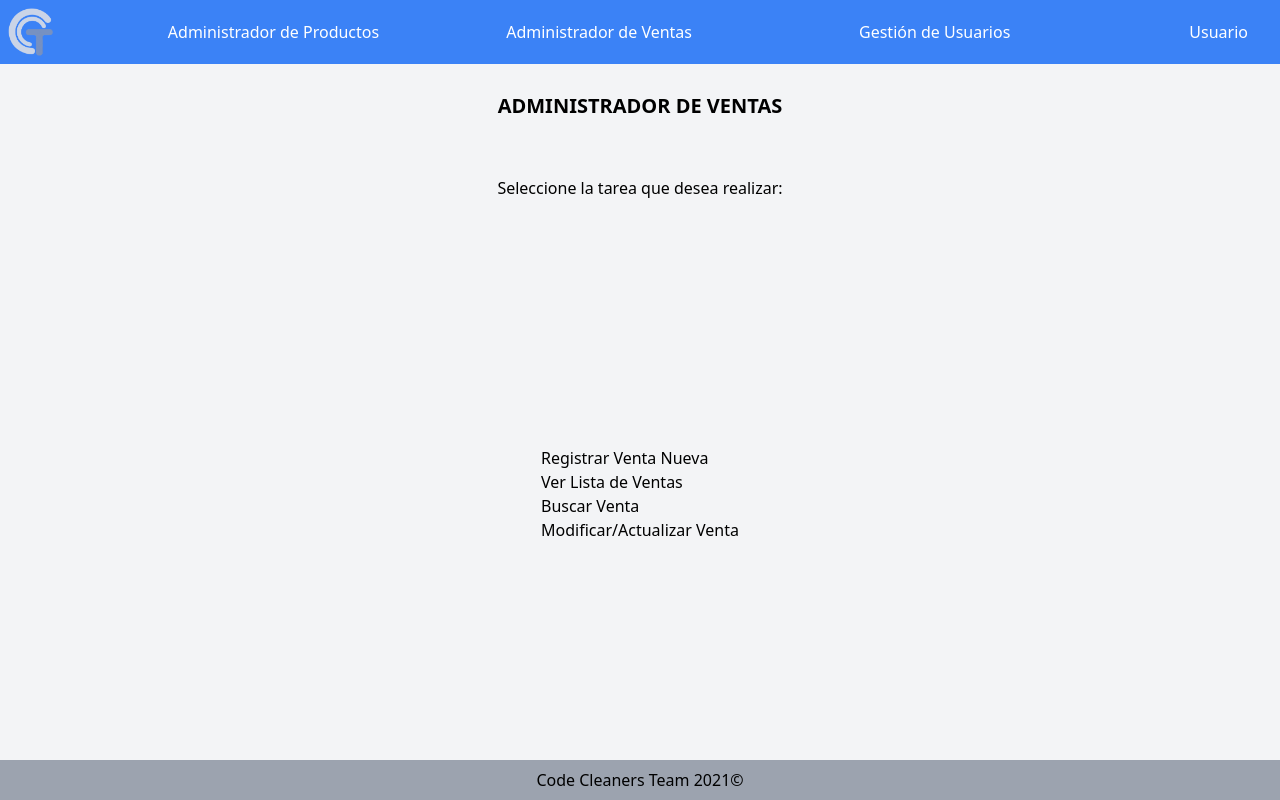
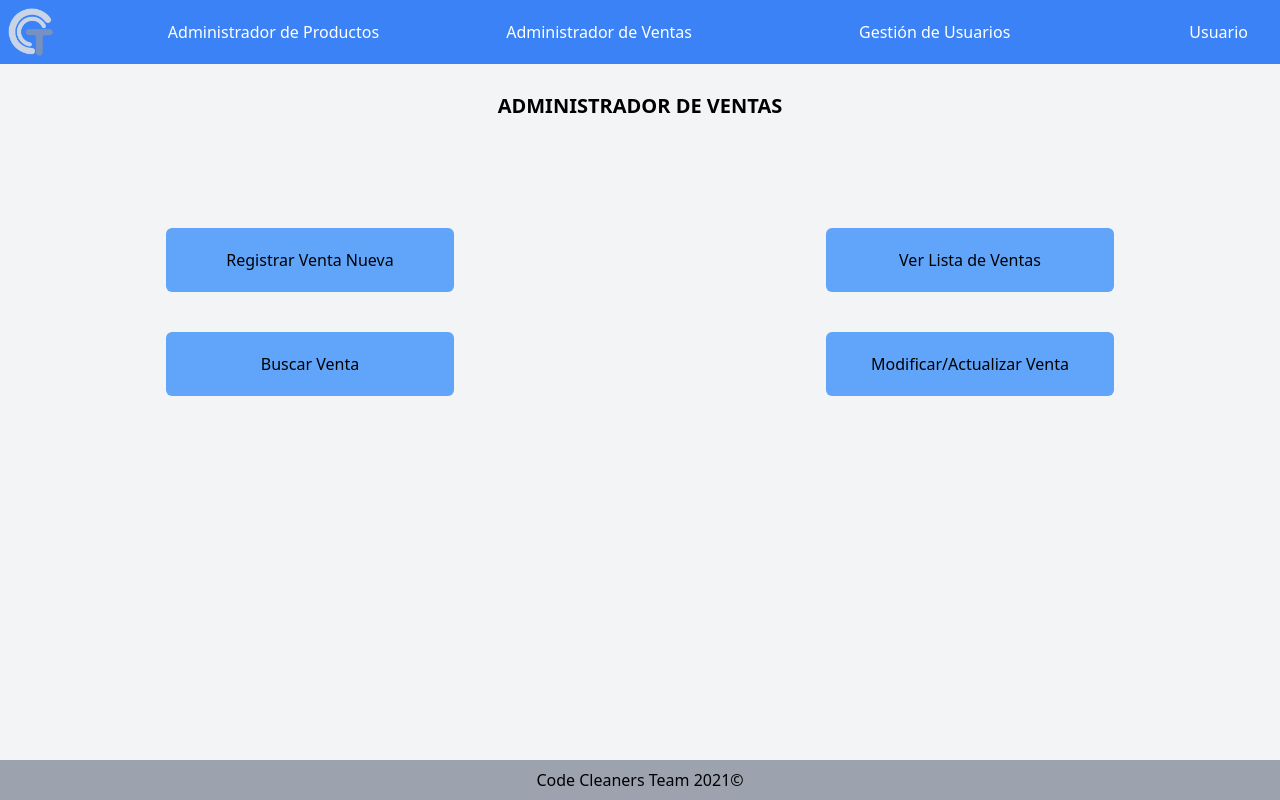
Before and after one commit to codecleanersteam/ProyectoCiclo3, a React (Create React App) app: page /sale in a window 1280 px wide. Built offline with nearby package versions, Linux system fonts and the light colour scheme.

Commit message:
Admin ventas con enlaces

```diff
--- a/src/layouts/Auth.jsx
+++ b/src/layouts/Auth.jsx
@@ -11,9 +11,12 @@ const Auth = ({ children }) => {
     <div className="flex flex-col justify-between h-screen w-full">
       <div className="h-full flex flex-col items-center">
         <main className="h-full w-full">
-          <div className="pt-2 pl-4">
+          <div className="h-full w-full pt-2 pl-4">
             <Link to="/">
-              <FontAwesomeIcon className="fill-current text-blue-400" icon={faHome}></FontAwesomeIcon>
+              <FontAwesomeIcon
+                className="fill-current text-blue-400"
+                icon={faHome}
+              ></FontAwesomeIcon>
             </Link>
             {/* <Logo/> */}
             {children}
--- a/src/pages/auth/Login.jsx
+++ b/src/pages/auth/Login.jsx
@@ -5,7 +5,7 @@ import ImagenLogo from "components/ImagenLogo";
 
 const Login = () => {
   return (
-    <div className="flex w-full flex-col items-center">
+    <div className="flex w-full flex-col items-center mt-10">
       <h1 className="m-3 text-center text-2xl font-extrabold text-gray-700">
         INGRESO AL SISTEMA DE INFORMACIÓN
       </h1>
--- a/src/pages/sales/Index.jsx
+++ b/src/pages/sales/Index.jsx
@@ -1,28 +1,44 @@
-import React from 'react'
+import React from "react";
+import { Link } from "react-router-dom";
 
 const Sale = () => {
   return (
-        < div className="flex flex-col w-full h-full" >
-            <div className="flex p-7 justify-center font-bold text-xl">ADMINISTRADOR DE VENTAS</div>
-            <div className="flex p-7 justify-center">Seleccione la tarea que desea realizar:</div>
-            <div className="flex w-full h-full justify-center">
-                <ul className="flex flex-col justify-center">
+    <div className="flex flex-col w-full h-full">
+      <div className="flex p-7 justify-center font-bold text-xl mb-20">
+        ADMINISTRADOR DE VENTAS
+      </div>
+      <ul className="w-full text-center grid grid-cols-2 gap-10">
         <li>
-                        <button>Registrar Venta Nueva</button>
+          <Link to="/sale/add">
+            <button className="bg-blue-400 h-16 w-72 rounded-md hover:bg-blue-700 hover:text-white">
+              Registrar Venta Nueva
+            </button>
+          </Link>
         </li>
         <li>
-                        <button>Ver Lista de Ventas</button>
+          <Link to="/sale/list">
+            <button className="bg-blue-400 h-16 w-72 rounded-md hover:bg-blue-700 hover:text-white">
+              Ver Lista de Ventas
+            </button>
+          </Link>
         </li>
         <li>
-                        <button>Buscar Venta</button>
+          <Link to="/sale/search">
+            <button className="bg-blue-400 h-16 w-72 rounded-md hover:bg-blue-700 hover:text-white">
+              Buscar Venta
+            </button>
+          </Link>
         </li>
         <li>
-                        <button>Modificar/Actualizar Venta</button>
+          <Link to="/sale/modify">
+            <button className="bg-blue-400 h-16 w-72 rounded-md hover:bg-blue-700 hover:text-white">
+              Modificar/Actualizar Venta
+            </button>
+          </Link>
         </li>
       </ul>
     </div>
-        </div>)
-        ;
-}
+  );
+};
 
-export default Sale
+export default Sale;
```
Lines whose indentation alone changed are shown as unchanged.
